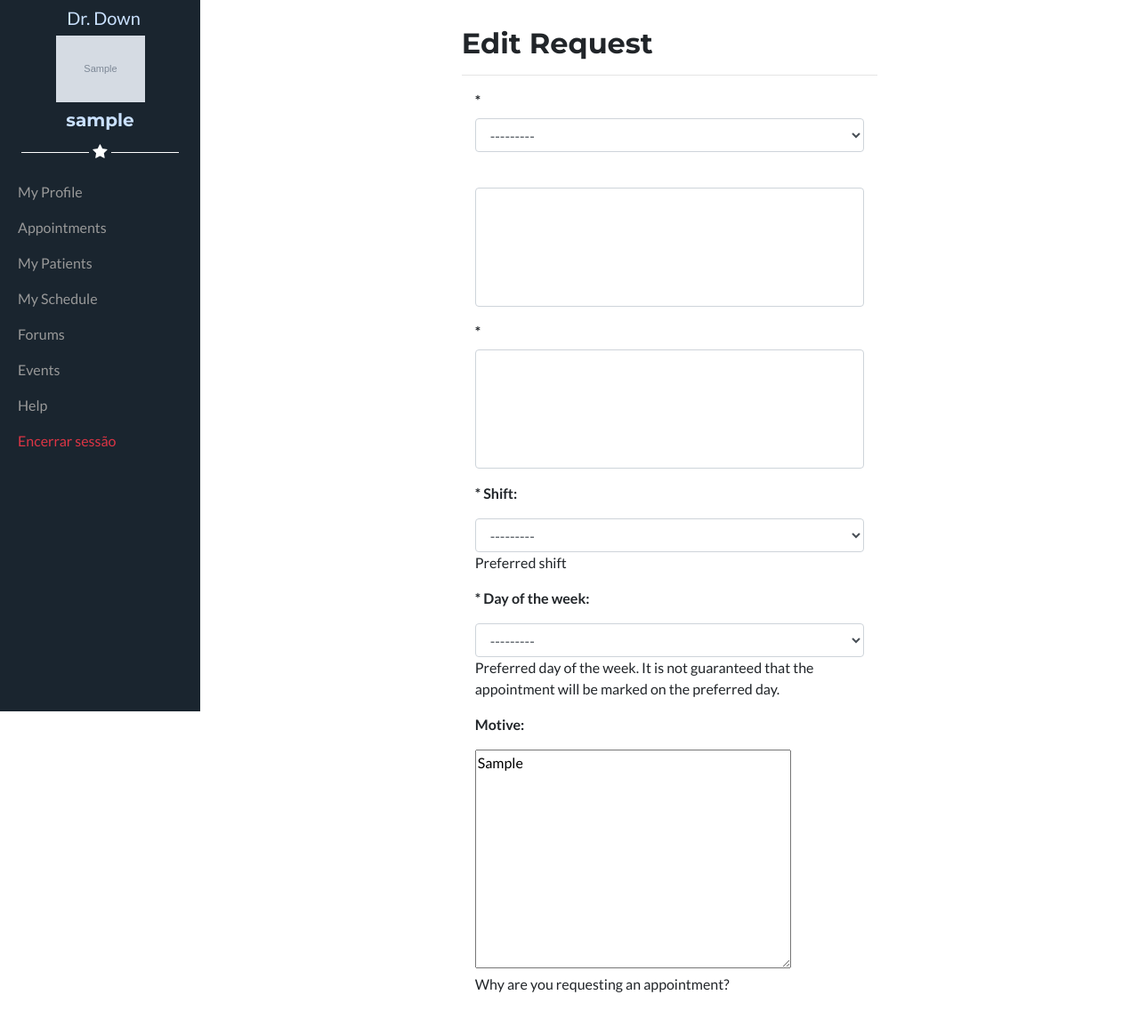
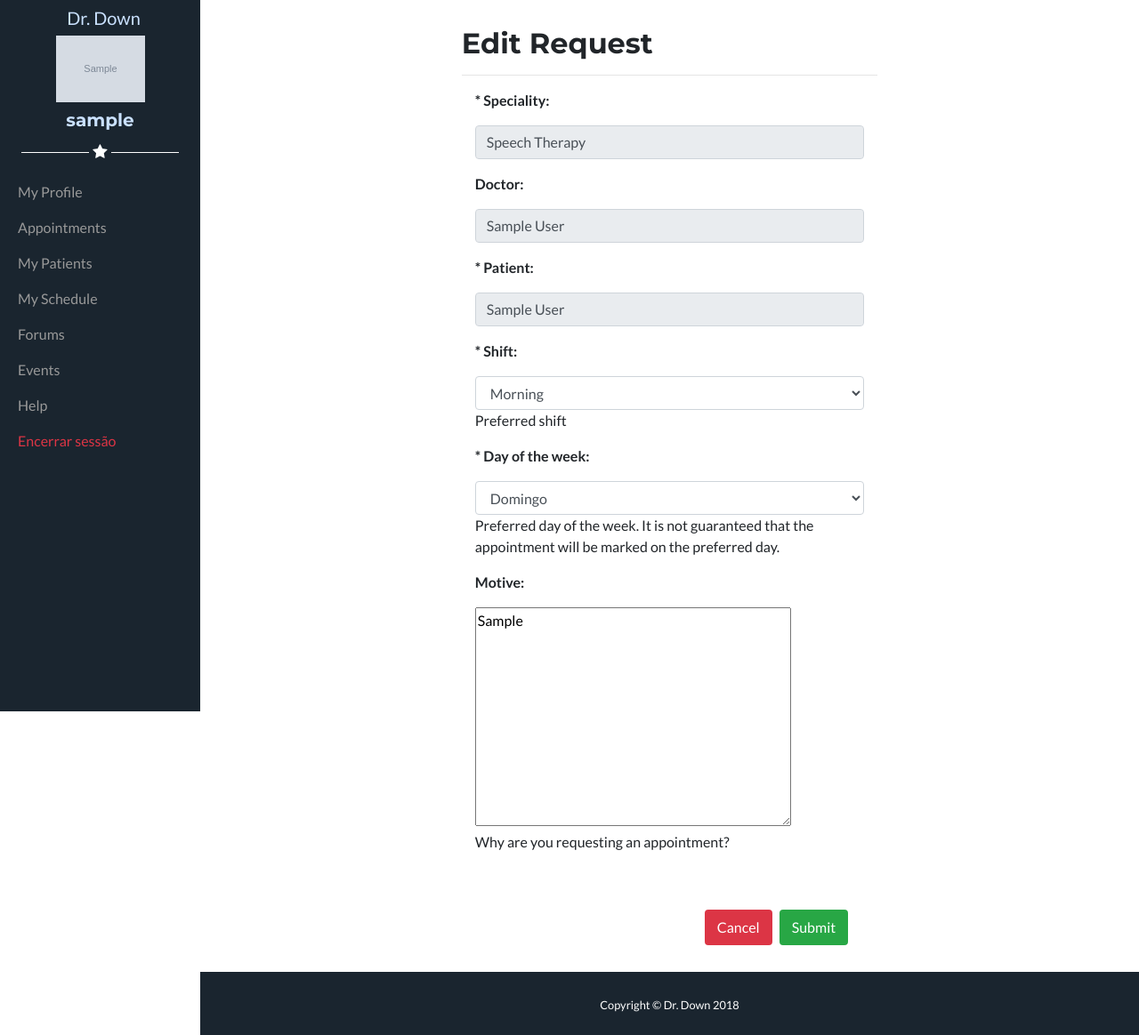
Before and after one commit to fga-eps-mds/2018.1-Dr-Down, a Django app: page /appointments/request/update/1/ in a window 1280 px wide. Shown: the top 1164 px of the page at 89% size. Run offline with Django 3.2, Linux system fonts and the light colour scheme; a user stored in the database is signed in; tables that the repository leaves empty hold one stand-in row (values such as "Sample post"); grey boxes marked "Sample" are stand-in pictures; lists and menus that the app fills with data are empty; parts of the project's set-up code (start-up, migrations or seed data) failed here and were passed over; some libraries are stand-ins or nearby versions.

Commit message:
Fixing Request Update
Adding missing fields in requestupdate view

Co-authored-by: Daniel Maike <danmke@hotmail.com>

```diff
--- a/drdown/appointments/templates/appointments/request_form.html
+++ b/drdown/appointments/templates/appointments/request_form.html
@@ -26,9 +26,16 @@
         <div class="fieldWrapper">
             {{ form.errors }}
           <p class="lead">
+
             <div class="col">
               <label> <strong>* {{ form.speciality.label_tag }}</strong></label>
-              <select class= "select form-control" name="speciality"  required id="id_speciality">
+              {% if object.speciality  %}
+               <p class= "form-control" readonly>{{ object.speciality }}</p>
+              {% else %}
+              <select class= "select form-control" name="speciality"  required id="id_speciality" >
+                {% if object.speciality  %}
+                  <option value="object.speciality" selected >{{object.get_speciality_display }}</option>
+                {% else %}
                 <option value="" selected>---------</option>
                 <option value="Speech Therapy">{% trans 'Speech Therapy' %}</option>
                 <option value="Psychology">{% trans 'Psychology' %}</option>
@@ -38,37 +45,62 @@
                 <option value="Neurology">{% trans 'Neurology' %}</option>
                 <option value="Pediatrics">{% trans 'Pediatrics' %}</option>
                 <option value="General Practitioner">{% trans 'General Practitioner' %}</option>
+                {% endif %}
             </select>
+            <p>{{ form.speciality.help_text }}</p>
+            {% endif %}
           </div>
-              <p>{{ form.speciality.help_text }}</p>
 
 
             <div class="col">
               <label> <strong>{{ form.doctor.label_tag }}</strong></label>
-              <select name="doctor" class= "select form-control" required id="id_doctor" size="6">
+              {% if object.doctor  %}
+               <p class= "form-control" readonly>{{ object.doctor.user.name }}</p>
+              {% else %}
+              <select name="doctor" class= "select form-control" required id="id_doctor" size="6" >
+              {% if object.doctor  %}
+                  <option value="object.doctor" selected >{{object.doctor.user.name }}</option>
+                {% else %}
                 {% for doctor in doctors %}
                   <option value="{{ doctor.pk }}">{{ doctor.user.name}}</option>
                 {% endfor %}
+                {% endif %}
               </select>
               <p>{{ form.doctor.help_text }}</p>
+              {% endif %}
             </div>
 
             <div class="col">
               <label> <strong>* {{ form.patient.label_tag }}</strong></label>
-              <select name="patient" class= "select form-control" required id="id_patient" size="6">
+              {% if object.patient  %}
+              <p class= "form-control" readonly>{{ object.patient.user.name }}</p>
+              {% else %}
+              <select name="patient" class= "select form-control" required id="id_patient" >
+                {% if object.patient  %}
+                  <option value="object.patient" selected >{{object.patient.user.name }}</option>
+                {% else %}
+                <option value="" selected>---------</option>
                 {% for patient in patients %}
                   <option value="{{ patient.pk }}">{{ patient.user.name }}</option>
                 {% endfor %}
+                {% endif %}
               </select>
               <p>{{ form.patient.help_text }}</p>
+              {% endif %}
             </div>
 
             <div class="col">
               <label> <strong>* {{ form.shift.label_tag }}</strong></label>
               <select class= "select form-control" name="shift"  required id="id_shift">
+                {% if object.shift  %}
+                  <option value="object.shift" selected >{{object.get_shift_display }}</option>
+                  <option value="M">{% trans 'Morning' %}</option>
+                  <option value="A">{% trans 'Afternoon' %}</option>
+                {% else %}
                 <option value="" selected>---------</option>
                 <option value="M">{% trans 'Morning' %}</option>
                 <option value="A">{% trans 'Afternoon' %}</option>
+                {% endif %}
             </select>
               <p>{{ form.shift.help_text }}</p>
             </div>
@@ -76,6 +108,16 @@
             <div class="col">
               <label> <strong>* {{ form.day.label_tag }}</strong></label>
               <select class= "select form-control" name="day"  required id="id_day">
+                {% if object.day  %}
+                  <option value="object.day" selected >{{object.get_day_display }}</option>
+                  <option value="Sunday">{% trans 'Sunday' %}</option>
+                  <option value="Monday">{% trans 'Monday' %}</option>
+                  <option value="Tuesday">{% trans 'Tuesday' %}</option>
+                  <option value="Wednesday">{% trans 'Wednesday' %}</option>
+                  <option value="Thursday">{% trans 'Thursday' %}</option>
+                  <option value="Friday">{% trans 'Friday' %}</option>
+                  <option value="Saturday">{% trans 'Saturday' %}</option>
+                {% else %}
                   <option value="" selected>---------</option>
                   <option value="Sunday">{% trans 'Sunday' %}</option>
                   <option value="Monday">{% trans 'Monday' %}</option>
@@ -84,6 +126,7 @@
                   <option value="Thursday">{% trans 'Thursday' %}</option>
                   <option value="Friday">{% trans 'Friday' %}</option>
                   <option value="Saturday">{% trans 'Saturday' %}</option>
+                {% endif %}
             </select>
               <p>{{ form.day.help_text }}</p>
             </div>
--- a/drdown/appointments/views/view_request.py
+++ b/drdown/appointments/views/view_request.py
@@ -109,6 +109,9 @@ class RequestUpdateView(LoginRequiredMixin, UpdateView):
     model = AppointmentRequest
     template_name = 'appointments/request_form.html'
     fields = [
+        'speciality',
+        'doctor',
+        'patient',
         'shift',
         'day',
         'motive',
```
Lines whose indentation alone changed are shown as unchanged.
